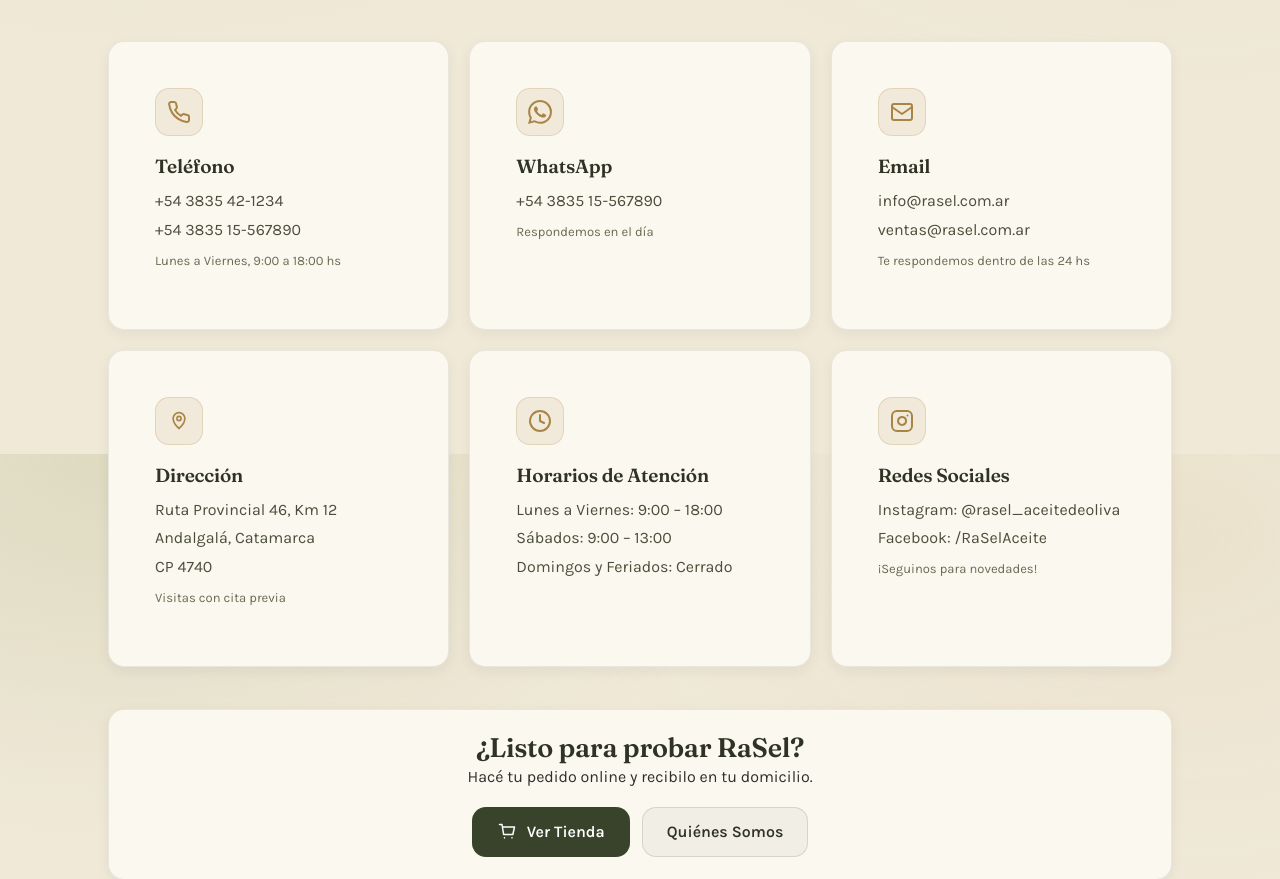
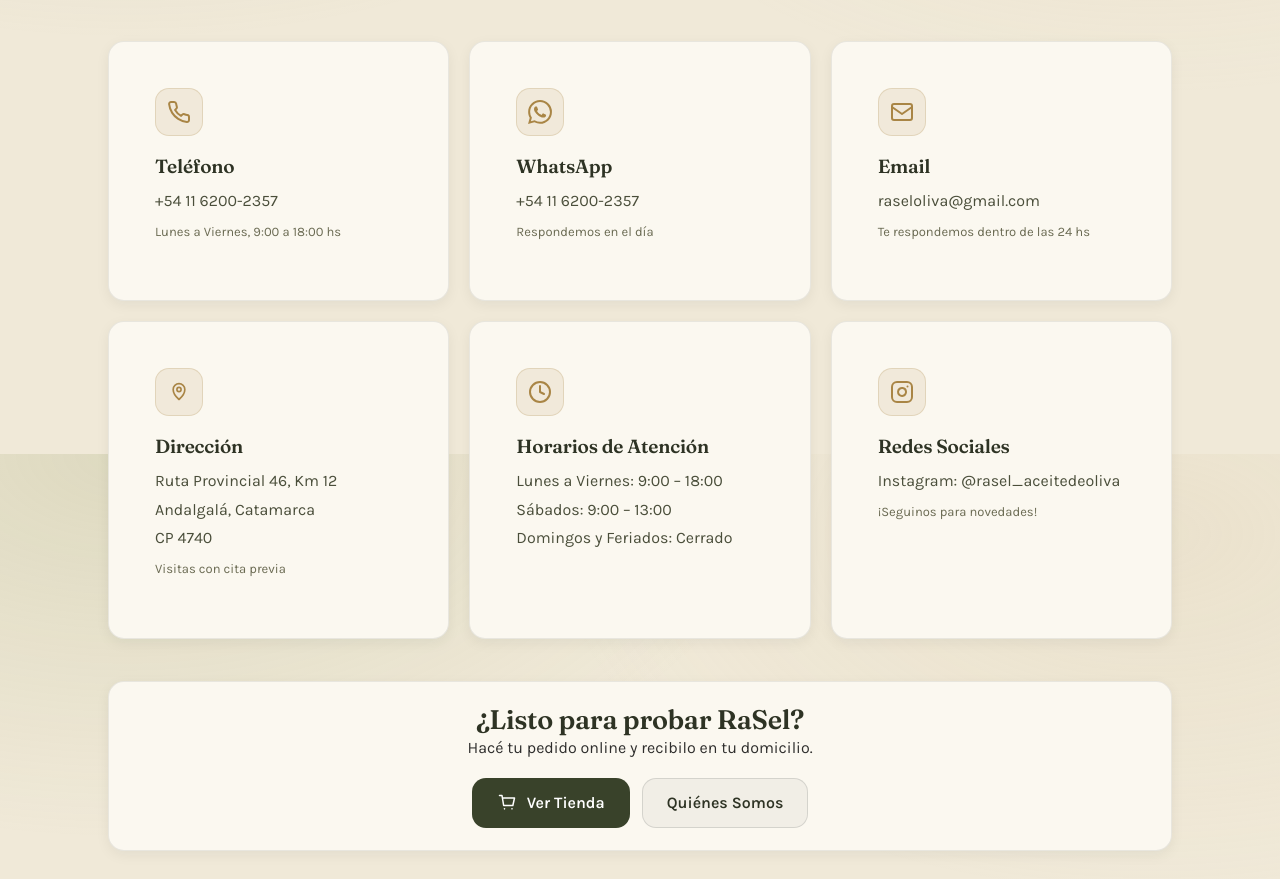
Before and after one commit to tomascalomino/rasel_ecommerce_2, a Django app: page /contact/ in a window 1280 px wide. Shown: the part 346-1225 px from the top of the page. Run offline with Django 5.2, Linux system fonts and the light colour scheme.

Commit message:
Contacto: datos reales (tel/WhatsApp 11 6200-2357, mail raseloliva@gmail.com), quita Facebook
Co-Authored-By: Claude Opus 4.8 <noreply@anthropic.com>

```diff
--- a/templates/contact.html
+++ b/templates/contact.html
@@ -40,9 +40,7 @@
                     </svg>
                 </div>
                 <h3 class="contact-title">Teléfono</h3>
-                {# TODO: dato placeholder — confirmar teléfonos reales con el cliente #}
-                <p class="contact-detail">+54 3835 42-1234</p>
-                <p class="contact-detail">+54 3835 15-567890</p>
+                <p class="contact-detail">+54 11 6200-2357</p>
                 <p class="contact-note muted">Lunes a Viernes, 9:00 a 18:00 hs</p>
             </div>
         </div>
@@ -57,8 +55,7 @@
                     </svg>
                 </div>
                 <h3 class="contact-title">WhatsApp</h3>
-                {# TODO: dato placeholder — confirmar WhatsApp real con el cliente #}
-                <p class="contact-detail">+54 3835 15-567890</p>
+                <p class="contact-detail">+54 11 6200-2357</p>
                 <p class="contact-note muted">Respondemos en el día</p>
             </div>
         </div>
@@ -74,8 +71,7 @@
                     </svg>
                 </div>
                 <h3 class="contact-title">Email</h3>
-                <p class="contact-detail">info@rasel.com.ar</p>
-                <p class="contact-detail">ventas@rasel.com.ar</p>
+                <p class="contact-detail">raseloliva@gmail.com</p>
                 <p class="contact-note muted">Te respondemos dentro de las 24 hs</p>
             </div>
         </div>
@@ -124,8 +120,6 @@
                 </div>
                 <h3 class="contact-title">Redes Sociales</h3>
                 <p class="contact-detail">Instagram: @rasel_aceitedeoliva</p>
-                {# TODO: dato placeholder — confirmar Facebook real con el cliente #}
-                <p class="contact-detail">Facebook: /RaSelAceite</p>
                 <p class="contact-note muted">¡Seguinos para novedades!</p>
             </div>
         </div>
```
